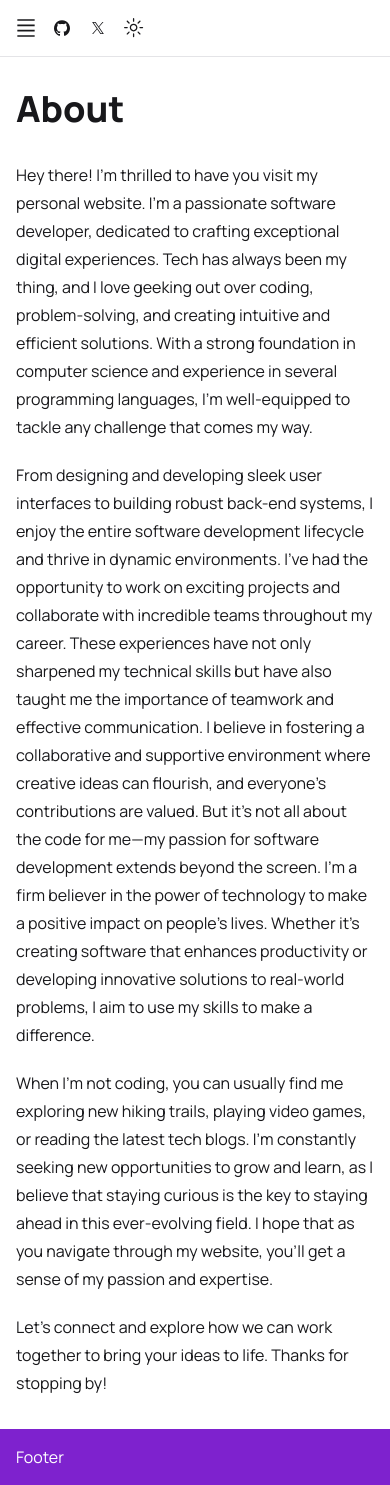
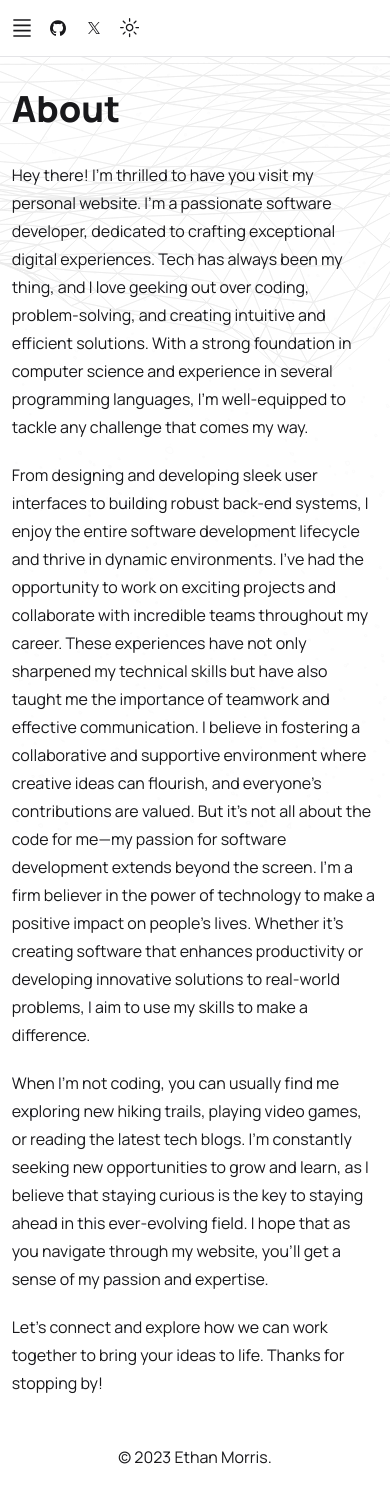
Before and after one commit to ethrmor/ethan_os, a Next.js app: page /about in a window 390 px wide. Built offline with nearby package versions, Linux system fonts and the light colour scheme.

Commit message:
feat(layout.tsx): add background to homepage

```diff
--- a/src/app/(site)/layout.tsx
+++ b/src/app/(site)/layout.tsx
@@ -32,7 +32,7 @@ export default function RootLayout({
   return (
     <html lang="en">
       <body
-        className={`${manrope.className} flex min-h-screen flex-col bg-white text-zinc-900 dark:bg-zinc-900 dark:text-white`}
+        className={`${manrope.className} flex min-h-screen flex-col bg-white text-zinc-900 dark:bg-zinc-950 dark:text-white`}
       >
         <ThemeProvider
           attribute="class"
@@ -41,8 +41,10 @@ export default function RootLayout({
           disableTransitionOnChange
         >
           <Header />
-          <main className="mx-auto w-full max-w-3xl flex-1 px-4 py-8">
-            {children}
+          <main className="bg-[url('/bg-element-light.svg')] bg-no-repeat dark:bg-[url('/bg-element.svg')] md:bg-cover">
+            <div className="mx-auto w-full max-w-5xl flex-1 px-[3vw] py-8">
+              {children}
+            </div>
           </main>
           <Footer />
         </ThemeProvider>
--- a/src/app/(site)/page.tsx
+++ b/src/app/(site)/page.tsx
@@ -5,8 +5,12 @@ export default async function Home() {
   const projects = await getProjects();
   return (
     <section className="flex flex-1 flex-col gap-2 py-8">
-      <h1 className="pb-4 pt-12 text-3xl font-extrabold text-zinc-900 dark:text-zinc-50">
-        Problem solver. Creative thinker. Software Developer.
+      <h1 className="pb-4 pt-12 text-3xl font-extrabold text-zinc-900 dark:text-zinc-50 md:text-5xl">
+        Problem solver. Creative thinker.{" "}
+        <span className="bg-gradient-to-r from-purple-900 to-purple-700 bg-clip-text text-transparent dark:from-purple-700 dark:to-purple-500">
+          Software Developer
+        </span>
+        .
       </h1>
       <p className="text-md pb-12 text-zinc-600 dark:text-zinc-400">
         I&apos;m Ethan, a software developer based in Illinois. I&apos;m
@@ -14,7 +18,7 @@ export default async function Home() {
       </p>
       <br />
       <h2>Projects</h2>
-      <div className="flex flex-col gap-4 md:flex-row">
+      <div className="grid gap-2 md:grid-cols-2">
         {projects.map((project) => (
           <ProjectCard key={project._id} project={project} />
         ))}
--- a/src/components/footer.tsx
+++ b/src/components/footer.tsx
@@ -1,7 +1,11 @@
 export function Footer() {
   return (
-    <footer className=" bg-purple-700 py-4 text-white">
-      <div className="mx-auto max-w-3xl px-4">Footer</div>
+    <footer className=" py-4 dark:text-white">
+      <div className="mx-auto px-[3vw]">
+        <p className="text-center">
+          © {new Date().getFullYear()} Ethan Morris.{" "}
+        </p>
+      </div>
     </footer>
   );
 }
--- a/src/components/header.tsx
+++ b/src/components/header.tsx
@@ -11,7 +11,7 @@ import { buttonVariants } from "@/components/ui/button";
 export function Header() {
   return (
     <header className="sticky top-0 z-50 w-full border-b bg-background/95 backdrop-blur supports-[backdrop-filter]:bg-background/60">
-      <div className="mx-auto flex h-14 w-full max-w-3xl items-center px-4">
+      <div className="mx-auto flex h-14 w-full items-center px-[3vw]">
         <MainNav />
         <MobileNav />
         <div className="flex flex-1 items-center justify-between space-x-2 md:justify-end">
```
Also changed, not shown: public/bg-element-light.svg (added), public/bg-element.svg (added).
